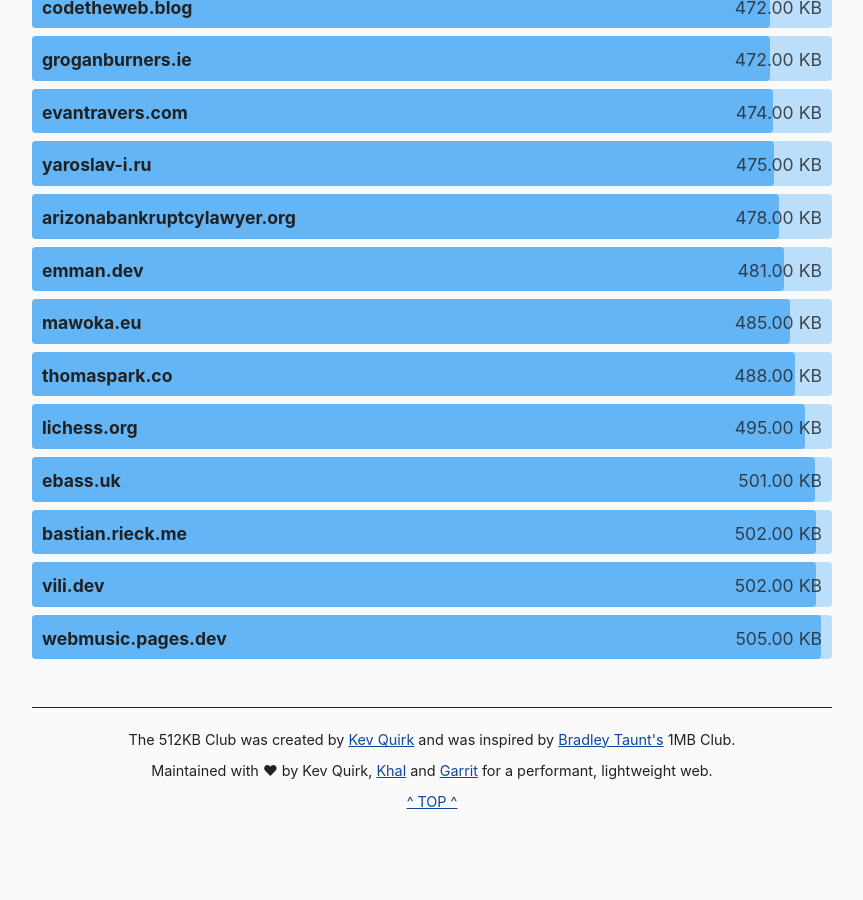
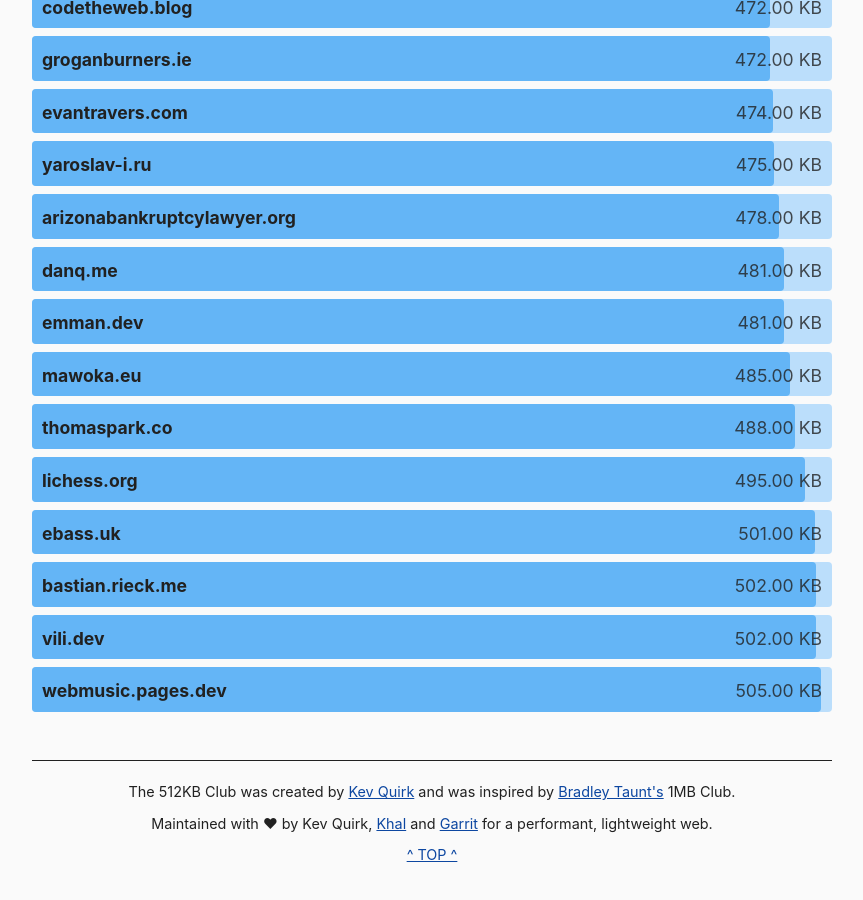
Before and after one commit to kevquirk/512kb.club, a Jekyll site: the page built from index.md, in a window 1280 px wide and 900 px high, scrolled down 35470 px. Shown: the whole window, without its empty margins (208-1071 px from the left). Built offline with Jekyll 4.4.1, drawn with Linux system fonts in a browser that asks for light colours; before the commit the page ends 36344 px from its top, so only the background shows below that.

Commit message:
Add danq.me to sites.yml
GTMetrix report: https://gtmetrix.com/reports/danq.me/woXdaSbg/

Tested weekly for the last month; size flucutates with content but never above 500kB, let along 512kB.

```diff
--- a/_data/sites.yml
+++ b/_data/sites.yml
@@ -847,6 +847,11 @@
   url: https://danisancas.com/
   size: 65.4
   last_checked: 2023-02-22
+
+- domain: danq.me
+  url: https://danq.me/
+  size: 481
+  last_checked: 2023-08-02
 
 - domain: dariusz.wieckiewicz.org
   url: https://dariusz.wieckiewicz.org/
```
